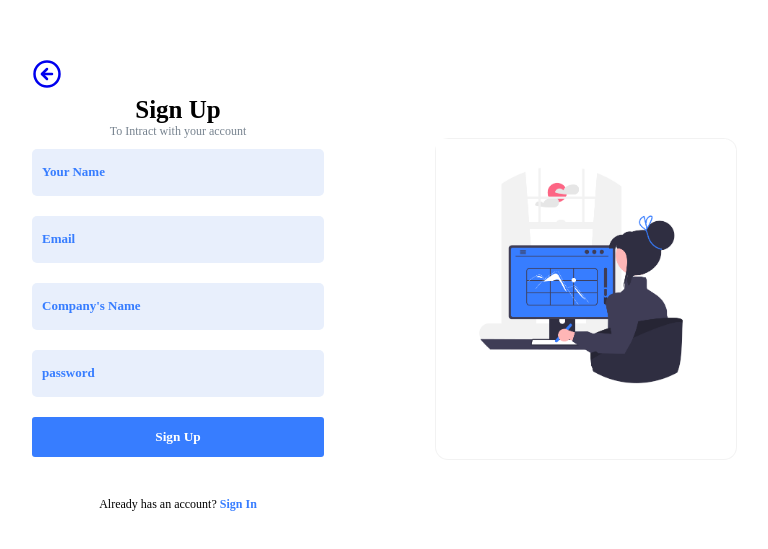
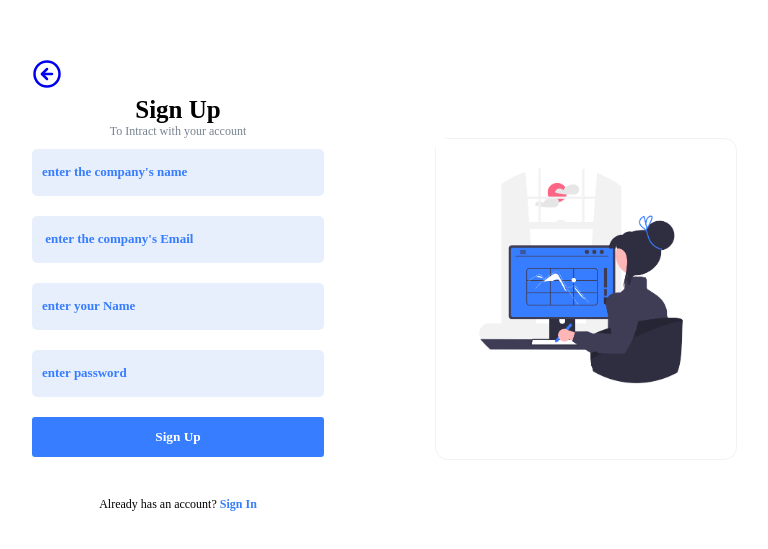
Before and after one commit to OgbuEsther/easyPayFE, a React (Create React App) app: page /admin/signup in a window 1280 px wide. Shown: the part 115-664 px from the top of the page, without its empty margins (256-1024 px from the left). Built offline with nearby package versions, Linux system fonts and the light colour scheme.

Commit message:
saved api consumption

```diff
--- a/package.json
+++ b/package.json
@@ -27,6 +27,7 @@
     "react-scripts": "5.0.1",
     "redux-persist": "^6.0.0",
     "styled-components": "^5.3.9",
+    "sweetalert2": "^11.7.3",
     "typescript": "^4.9.5",
     "web-vitals": "^2.1.4",
     "yup": "^1.0.2"
--- a/src/Components/Auth/Admin/AdminSignup.tsx
+++ b/src/Components/Auth/Admin/AdminSignup.tsx
@@ -1,20 +1,28 @@
 import React from "react";
 import { FcGoogle } from "react-icons/fc";
-import { NavLink } from "react-router-dom";
+import { NavLink, useNavigate } from "react-router-dom";
 import styled from "styled-components";
 import { FiArrowLeftCircle } from "react-icons/fi";
 import admin from "../../Assets/user.png";
 import * as yup from "yup";
 import { yupResolver } from "@hookform/resolvers/yup";
 import { useForm } from "react-hook-form";
+import { UseAppDispatch } from "../../Global/Store";
+import { useMutation } from "@tanstack/react-query";
+import { adminReg } from "../../api/adminEndpoints";
+import { registerAdmin } from "../../Global/ReduxState";
+import Swal from "sweetalert2";
 
 const AdminSignUp = () => {
+  const dispatch = UseAppDispatch();
+
+  const navigate = useNavigate();
   const schema = yup
     .object({
-      name: yup.string().email().required(),
-      email: yup.string().email().required(),
+      companyName: yup.string().email().required(),
+      companyEmail: yup.string().email().required(),
       password: yup.string().min(9).required(),
-      companyName: yup.string().required("field must be required"),
+      yourName: yup.string().required("field must be required"),
     })
     .required();
 
@@ -29,6 +37,31 @@ const AdminSignUp = () => {
     resolver: yupResolver(schema),
   });
 
+  const newClient = useMutation({
+    mutationFn: (data: any) => adminReg(data),
+    mutationKey: ["registerAdmin"],
+
+    onSuccess: (data: any) => {
+      console.log("my data", data);
+      dispatch(registerAdmin(data.data));
+    },
+  });
+  const submit = handleSubmit((data) => {
+    newClient.mutate(data);
+    console.log("this is yup data", data);
+    reset();
+    Swal.fire({
+      title: "registration succesful",
+      // html: "redirecting to login",
+      timer: 2000,
+      timerProgressBar: true,
+
+      willClose: () => {
+        navigate("/admin/dashboard");
+      },
+    });
+  });
+
   return (
     <Container>
       <Wrapper>
@@ -36,28 +69,28 @@ const AdminSignUp = () => {
           <IconTop to="/optionsignup">
             <FiArrowLeftCircle />
           </IconTop>
-          <SignInputHold>
+          <SignInputHold onSubmit={submit}>
             <SignTitle>Sign Up</SignTitle>
             <SignSubTitle>To Intract with your account</SignSubTitle>
             <InputForm>
               <InputDiv
-                {...register("name")}
-                placeholder="Your Name"
+                {...register("companyName")}
+                placeholder="enter the company's name"
                 type="text"
               />
               <InputDiv
-                {...register("email")}
-                placeholder="Email "
+                {...register("companyEmail")}
+                placeholder=" enter the company's Email "
                 type="email"
               />
               <InputDiv
-                {...register("companyName")}
-                placeholder="Company's Name"
+                {...register("yourName")}
+                placeholder="enter your Name"
                 type="text"
               />
               <InputDiv
                 {...register("password")}
-                placeholder="password"
+                placeholder="enter password"
                 type="password"
               />
               <InputButton type="submit">Sign Up</InputButton>
@@ -122,7 +155,7 @@ const IconTop = styled(NavLink)`
   text-decoration: none;
   color: ${(props) => props.theme.textColor};
 `;
-const SignInputHold = styled.div`
+const SignInputHold = styled.form`
   display: flex;
   flex-flow: column wrap;
   justify-content: center;
--- a/src/Components/Global/ReduxState.tsx
+++ b/src/Components/Global/ReduxState.tsx
@@ -25,7 +25,7 @@ interface adminData {
   companyEmail: string;
   yourName: string;
   password: string;
-  _id: string;
+  //   _id: string;
 }
 
 const initialState = {
--- a/src/Components/Global/Store.tsx
+++ b/src/Components/Global/Store.tsx
@@ -1,34 +1,43 @@
-import { configureStore } from "@reduxjs/toolkit"
-import { useDispatch } from "react-redux/"
-import { TypedUseSelectorHook, useSelector } from "react-redux/"
+import { configureStore } from "@reduxjs/toolkit";
+import { useDispatch } from "react-redux";
+import { useSelector } from "react-redux";
+import { TypedUseSelectorHook } from "react-redux/es/types";
+import myReducer from "../Global/ReduxState";
+import storage from "redux-persist/lib/storage";
+
 import {
-	persistStore,
-	persistReducer,
-	FLUSH,
-	REHYDRATE,
-	PAUSE,
-	PERSIST,
-	PURGE,
-	REGISTER
+  persistStore,
+  persistReducer,
+  PAUSE,
+  PURGE,
+  FLUSH,
+  REGISTER,
+  PERSIST,
+  REHYDRATE,
 } from "redux-persist";
-import storage from "redux-persist/lib/storage"
-import myReducer from "./ReduxState"
 
 const persistConfig = {
-    key: "easypay",
-    version: 1,
-    storage
-}
+  key: "MyE_Waste",
+  version: 1,
+  storage,
+};
 
-const persistedReducer = persistReducer(persistConfig, myReducer)
+const persistedReducer = persistReducer(persistConfig, myReducer);
 
-export const store = configureStore({
-    reducer: {
-        myReducer
-    }
-})
+export const Store = configureStore({
+  reducer: persistedReducer,
+  middleware: (getDefaultMiddleware) =>
+    getDefaultMiddleware({
+      serializableCheck: {
+        ignoredActions: [FLUSH, REHYDRATE, PAUSE, PERSIST, PURGE, REGISTER],
+      },
+    }),
+});
 
-export const UseAppDispach: () =>
-    typeof store.dispatch = useDispatch;
+//this will define your dispatch and selector functions
 
-export const useAppSelector: TypedUseSelectorHook<ReturnType<typeof store.getState>> = useSelector;
+export const UseAppDispatch: () => typeof Store.dispatch = useDispatch;
+
+export const UseAppSelector: TypedUseSelectorHook<
+  ReturnType<typeof Store.getState>
+> = useSelector;
--- /dev/null
+++ b/src/Components/api/adminEndpoints.tsx
@@ -0,0 +1,16 @@
+import axios from "axios";
+
+const adminAuth = "http://localhost:2023/admin/";
+
+interface adminData {
+  companyName: string;
+  companyEmail: string;
+  yourName: string;
+  password: string;
+}
+
+export const adminReg = async (data: adminData) => {
+  return await axios
+    .post(`${adminAuth}/register`, data)
+    .then((res) => res.data);
+};
--- /dev/null
+++ b/src/Components/api/staffEndpoints.tsx
@@ -0,0 +1 @@
+import axios from "axios";
--- a/src/index.tsx
+++ b/src/index.tsx
@@ -1,27 +1,31 @@
-import React from 'react';
-import ReactDOM from 'react-dom/client';
-import './index.css';
-import App from './App';
-import reportWebVitals from './reportWebVitals';
+import React from "react";
+import ReactDOM from "react-dom/client";
+import "./index.css";
+import App from "./App";
+import reportWebVitals from "./reportWebVitals";
 import { BrowserRouter } from "react-router-dom";
 import { QueryClient, QueryClientProvider } from "@tanstack/react-query";
 import { ReactQueryDevtools } from "@tanstack/react-query-devtools";
 import { Provider } from "react-redux/es/exports";
-import { store } from "./Components/Global/Store";
+import { Store } from "./Components/Global/Store";
+import { PersistGate } from "redux-persist/integration/react";
+import persistStore from "redux-persist/es/persistStore";
 
 const queryClient = new QueryClient();
-
+let persiststore = persistStore(Store);
 const root = ReactDOM.createRoot(
-  document.getElementById('root') as HTMLElement
+  document.getElementById("root") as HTMLElement
 );
 root.render(
   <React.StrictMode>
     <BrowserRouter>
-			<Provider store={store}>
+      <Provider store={Store}>
+        <PersistGate persistor={persiststore}>
           <QueryClientProvider client={queryClient}>
             <App />
             <ReactQueryDevtools />
           </QueryClientProvider>
+        </PersistGate>
       </Provider>
     </BrowserRouter>
   </React.StrictMode>
```
Also changed, not shown: 1 other file (tests, documents, lock files or other folders). Lines whose indentation alone changed are shown as unchanged.
